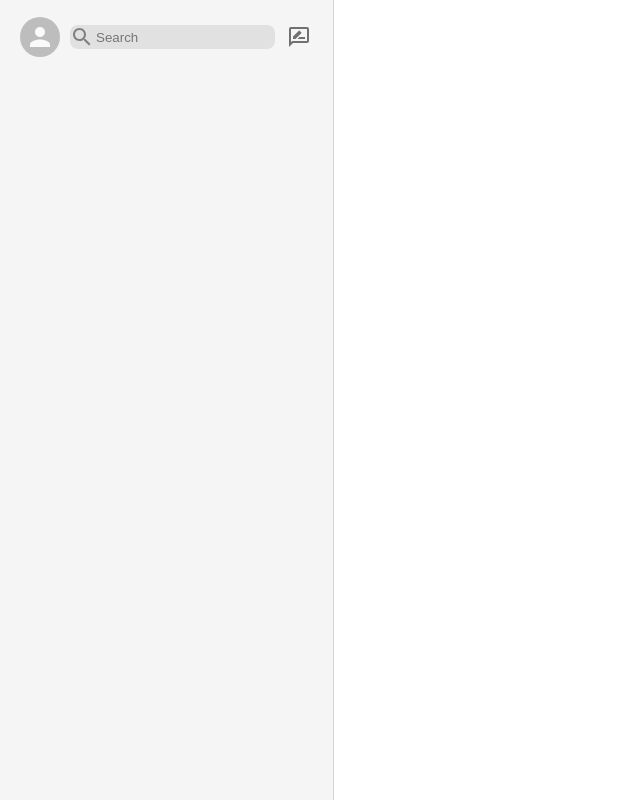
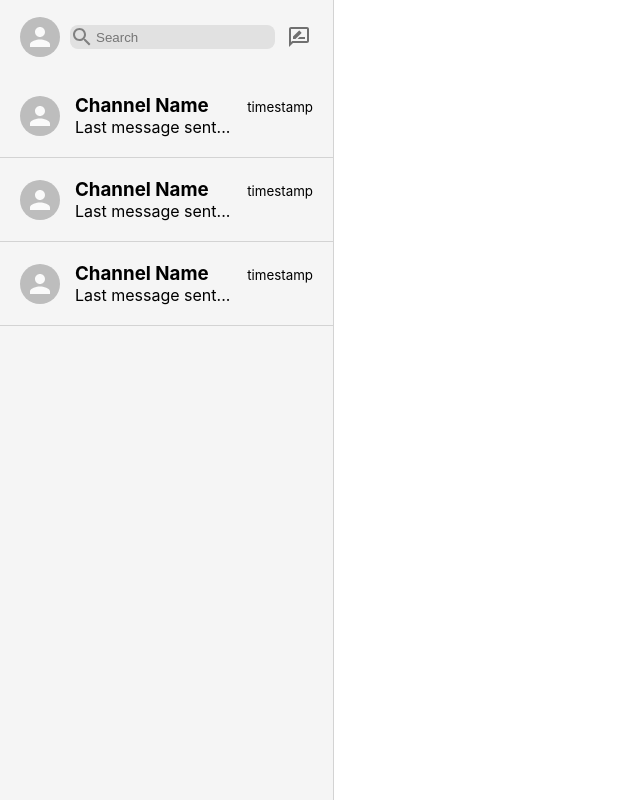
Before and after one commit to nazhimkalam/iMessage-Clone, a React (Create React App) app in the folder my-app/: page / in a window 1280 px wide. Shown: the whole page, without its empty margins (0-640 px from the left). Built offline with nearby package versions, Linux system fonts and the light colour scheme.

Commit message:
sidebar is done with the sidebar chat added

```diff
--- a/my-app/src/components/Sidebar/Sidebar.css
+++ b/my-app/src/components/Sidebar/Sidebar.css
@@ -14,11 +14,11 @@
 	height: 54px;
 }
 
-.sidebar__avatar{
+.sidebar__avatar {
 	cursor: pointer;
 	margin: 10px;
 }
-.sidebar__input{
+.sidebar__input {
 	display: flex;
 	align-items: center;
 	justify-content: center;
@@ -27,8 +27,24 @@
 	border-radius: 8px;
 	flex: 1;
 }
-.sidebar__input > input{
+.sidebar__input > input {
 	border: none;
 	outline: none;
 	background: transparent;
 }
+
+.sidebar__chats {
+	overflow: scroll;
+	overflow-x: hidden;
+}
+
+/* Hide scroll bar for chrome, safari and opera */
+.sidebar__chats::-webkit-scrollbar {
+	display: none;
+}
+
+/* Hide scroll bar for IE, Edge and Firefox */
+.sidebar__chats {
+	-ms-overflow-style: none;
+	scrollbar-width: none;
+}
--- a/my-app/src/components/Sidebar/Sidebar.js
+++ b/my-app/src/components/Sidebar/Sidebar.js
@@ -3,6 +3,7 @@
 import { Avatar, IconButton } from '@material-ui/core';
 import SearchIcon from '@material-ui/icons/Search';
 import RateReviewOutlinedIcon from '@material-ui/icons/RateReviewOutlined';
+import SidebarChat from '../SidebarChat/SidebarChat';
 
 function Sidebar() {
 	return (
@@ -18,8 +19,10 @@
 				</IconButton>
 			</div>
 
-			<div className="sidebar__chat">
-
+			<div className="sidebar__chats">
+        <SidebarChat />
+        <SidebarChat />
+        <SidebarChat />
       </div>
 		</div>
 	);
--- /dev/null
+++ b/my-app/src/components/SidebarChat/SidebarChat.css
@@ -0,0 +1,24 @@
+.sidebarChat {
+	display: flex;
+	align-items: center;
+	padding: 20px;
+	border-bottom: 1px solid lightgray;
+	cursor: pointer;
+}
+
+.sidebarChat:hover {
+	background-color: #3e93fd;
+	color: white;
+}
+
+.sidebarChat__info {
+	margin-left: 15px;
+	position: relative;
+	width: 100%;
+}
+
+.sidebarChat__info > small {
+	position: absolute;
+	top: 5px;
+	right: 0;
+}
--- /dev/null
+++ b/my-app/src/components/SidebarChat/SidebarChat.js
@@ -0,0 +1,18 @@
+import { Avatar } from '@material-ui/core'
+import React from 'react'
+import './SidebarChat.css'
+
+function SidebarChat() {
+    return (
+        <div className="sidebarChat">
+            <Avatar />
+            <div className="sidebarChat__info">
+                <h3>Channel Name</h3>
+                <p>Last message sent...</p>
+                <small>timestamp</small>
+            </div>
+        </div>
+    )
+}
+
+export default SidebarChat
```
Lines whose indentation alone changed are shown as unchanged.
